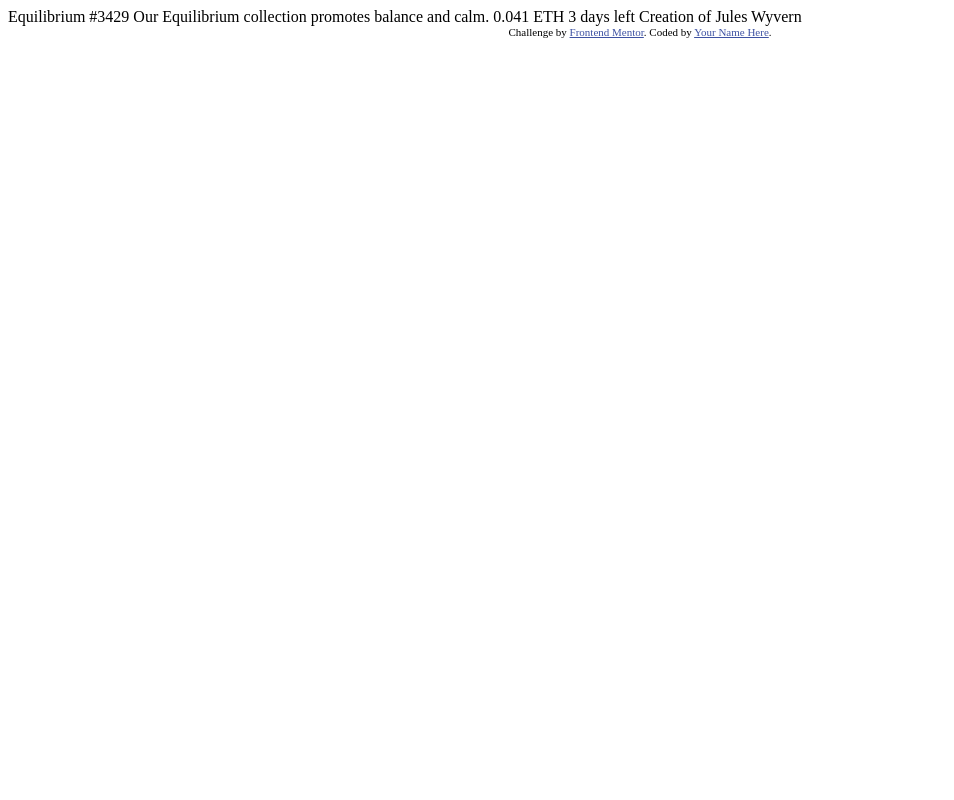
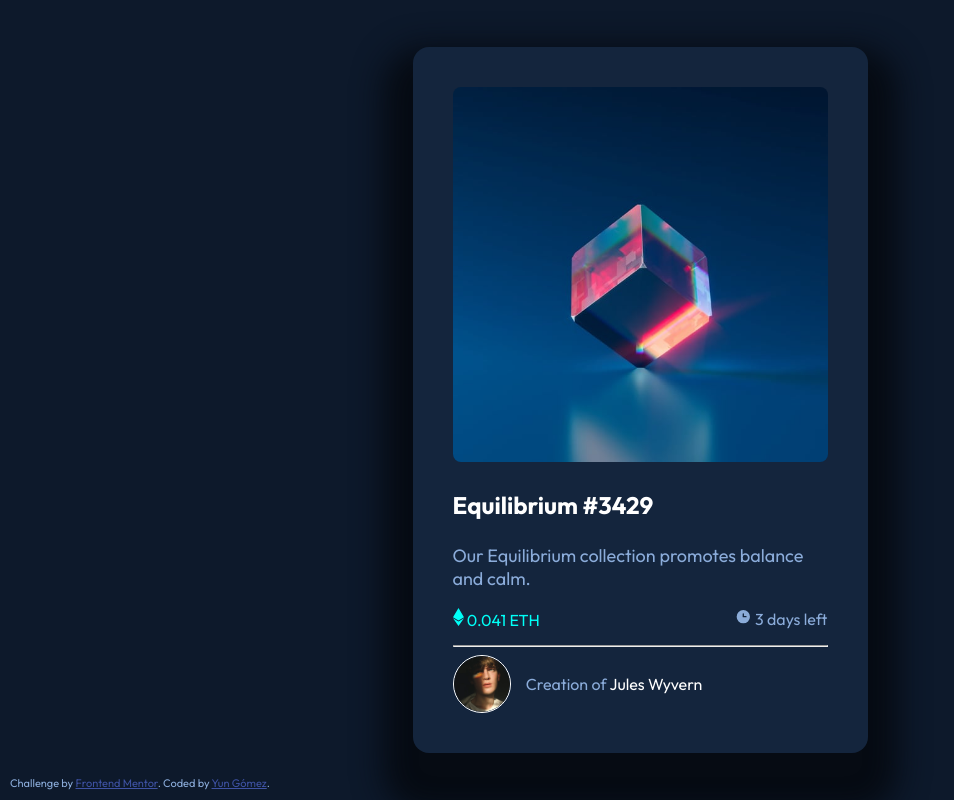
Before and after one commit to ishiiyvn/nft-preview-card-component-main, a plain HTML site: page index.html in a window 1280 px wide. Shown: the whole page, without its empty margins (0-954 px from the left). Drawn offline with Linux system fonts and the light colour scheme.

Commit message:
Modify HTML structure, Add CSS styling, Update README.md

```diff
--- a/index.html
+++ b/index.html
@@ -4,6 +4,10 @@
   <meta charset="UTF-8">
   <meta name="viewport" content="width=device-width, initial-scale=1.0"> <!-- displays site properly based on user's device -->
 
+  <link rel="preconnect" href="https://fonts.googleapis.com">
+  <link rel="preconnect" href="https://fonts.gstatic.com" crossorigin>
+  <link href="https://fonts.googleapis.com/css2?family=Outfit:wght@100..900&display=swap" rel="stylesheet">
+  <link rel="stylesheet" href="style.css">
   <link rel="icon" type="image/png" sizes="32x32" href="./images/favicon-32x32.png">
 
   <title>Frontend Mentor | NFT preview card component</title>
@@ -15,19 +19,36 @@
   </style>
 </head>
 <body>
+  <section class="card">
+    <section class="card-main">
+      <img src="./images/image-equilibrium.jpg" alt="equilibrium card image" class="image-equilibrium">
+      <h1 class="card-title">
+        Equilibrium #3429
+      </h1>
+      <p class="card-description">
+        Our Equilibrium collection promotes balance and calm.
+      </p>
+      <section class="card-stats">
+        <span class="card-price">
+          <img src="/images/icon-ethereum.svg" alt="ethereum icon">
+          0.041 ETH
+        </span>
 
-  Equilibrium #3429
-
-  Our Equilibrium collection promotes balance and calm.
-
-  0.041 ETH
-  3 days left
-
-  Creation of Jules Wyvern
-
-  <div class="attribution">
+        <span class="card-days-left">
+          <img src="/images/icon-clock.svg" alt="clock icon">
+          3 days left
+        </span>
+      </section>
+      <hr>
+      <section class="card-creator">
+        <img src="images/image-avatar.png" alt="avatar image" class="image-avatar">
+        <span style="margin-left:15px">Creation of <span style="color:hsl(0,0%,100%)">Jules Wyvern</span></span>
+      </section>
+    </section>
+  </section>
+  <section class="attribution">
     Challenge by <a href="https://www.frontendmentor.io?ref=challenge" target="_blank">Frontend Mentor</a>.
-    Coded by <a href="#">Your Name Here</a>.
-  </div>
+    Coded by <a href="https://github.com/ishiiyvn/nft-preview-card-component-main">Yun Gómez</a>.
+  </section>
 </body>
 </html>
--- /dev/null
+++ b/style.css
@@ -0,0 +1,71 @@
+body, html{
+    background-color: hsl(217, 54%, 11%);
+    height: 100%;
+    margin:0;
+    display: flex;
+    justify-content: center;
+    align-items: center;
+}
+
+.attribution {
+    position: absolute;
+    bottom: 10px;
+    left: 10px;
+    color: hsl(215, 51%, 70%);
+    font-family: Outfit, sans-serif;
+    font-size: 20px;
+}
+
+.card-creator{
+    color: hsl(215, 51%, 70%);
+    display: flex;
+    align-items: center;
+    justify-content: start;
+    font-family: Outfit, sans-serif;
+}
+.card-days-left{
+    color: hsl(215, 51%, 70%);
+    font-family: Outfit, sans-serif;
+    float:right;
+}
+
+.card-description{
+    color: hsl(215, 51%, 70%);
+    font-family: Outfit, sans-serif;
+    font-size: 18px;
+}
+
+.card-main{
+    background:hsl(216, 50%, 16%);
+    border-radius: 16px;
+    box-shadow:  0px 30px 30px 30px hsl(216, 50%, 5%);
+    margin:auto;
+    max-width: 375px;
+    width:30em;
+    padding: 2.5em;
+}
+
+.card-price{
+    color: hsl(178, 100%, 50%);
+    font-family: Outfit, sans-serif;
+}
+
+.card-stats{
+    margin: 15px 0px;
+}
+
+.card-title{
+    color: hsl(0,0%,100%);
+    font-family: Outfit, sans-serif;
+    font-size: 24px;
+}
+
+.image-equilibrium{
+    border-radius: 8px;
+    width: 100%;
+}
+.image-avatar{
+    width: 15%;
+    border-radius: 50%;
+    border: hsl(0,0%,100%) solid 1px;
+}
```
Also changed, not shown: images/Screenshot from 2024-09-02 17-25-03.png (added), 2 other files.
